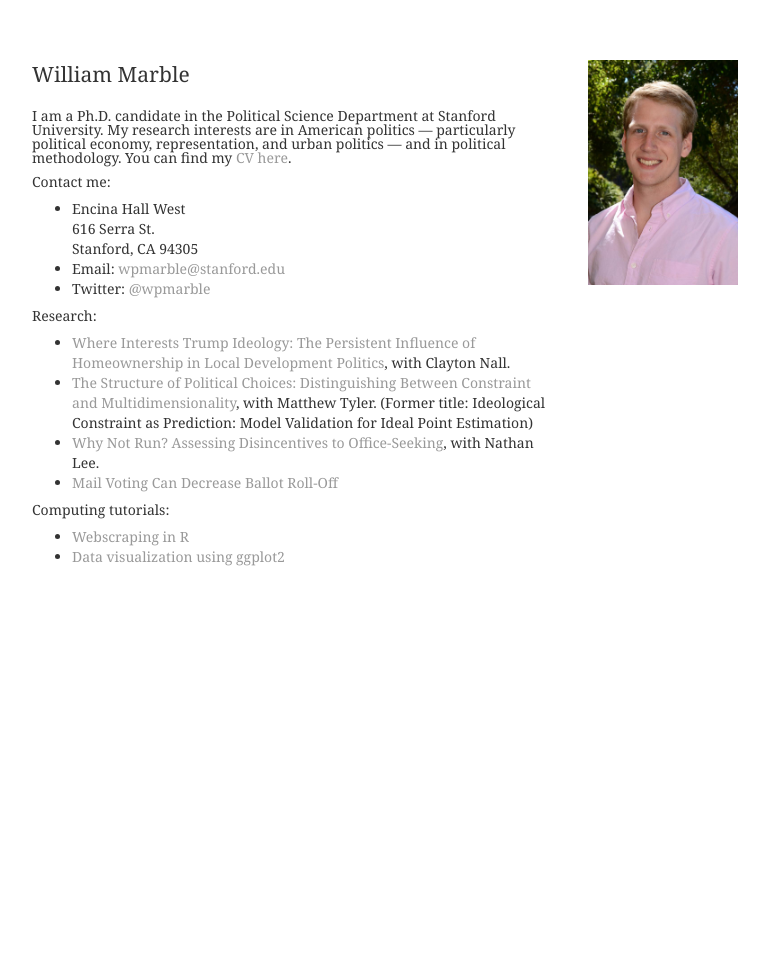
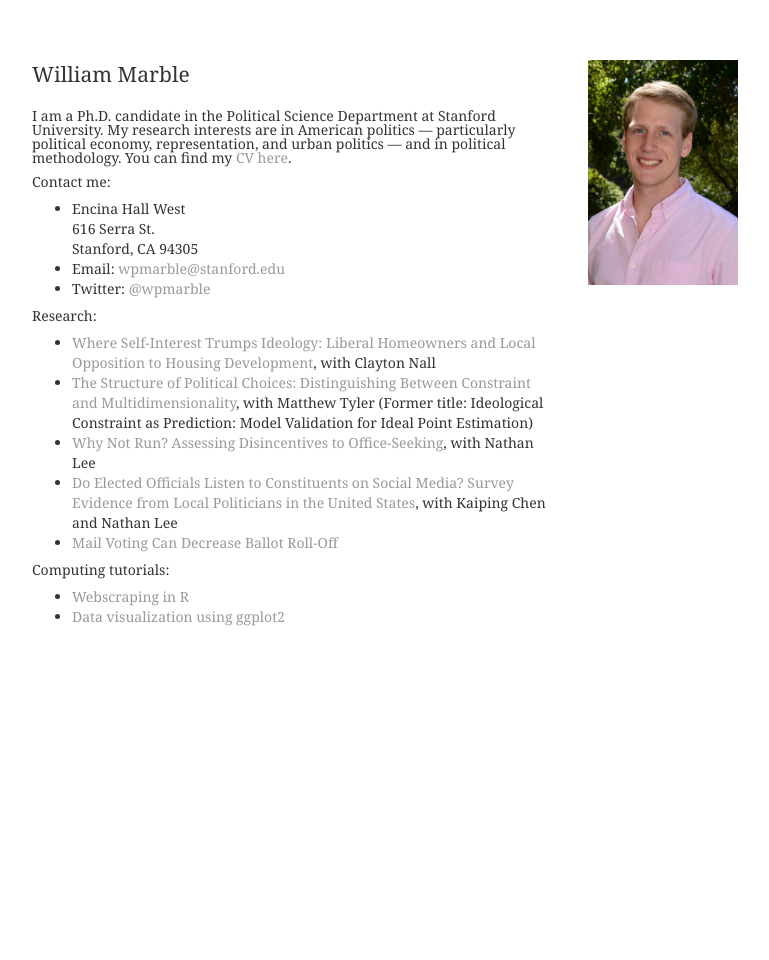
Before and after one commit to wpmarble/wpmarble.github.io, a Jekyll site: the page built from index.html, in a window 1280 px wide. Shown: the whole page, without its empty margins (160-929 px from the left). Built offline with Jekyll 4.4.1, drawn with Linux system fonts in a browser that asks for light colours.

Commit message:
add social media paper

```diff
--- a/index.html
+++ b/index.html
@@ -15,9 +15,10 @@ title: William Marble | Ph.D. Candidate, Political Science Department, Stanford
 		</ul>
 	    <p>Research:</p>
         <ul>
-            <li><a href="https://www.dropbox.com/s/5o05r0sdfnrvw48/interest.1.0.pdf?raw=1">Where Interests Trump Ideology: The Persistent Influence of Homeownership in Local Development Politics</a>, with Clayton Nall. </li>
-            <li><a href="https://www.dropbox.com/s/ln83kbra19p9fsp/IdeologicalConstraintPrediction.pdf?raw=1">The Structure of Political Choices: Distinguishing Between Constraint and Multidimensionality</a>, with Matthew Tyler. (Former title: Ideological Constraint as Prediction: Model Validation for Ideal Point Estimation)</li>
-            <li><a href="https://ssrn.com/abstract=3165193">Why Not Run? Assessing Disincentives to Office-Seeking</a>, with Nathan Lee.</li>
+            <li><a href="http://www.nallresearch.com/uploads/7/9/1/7/7917910/interest.3.3.pdf">Where Self-Interest Trumps Ideology: Liberal Homeowners and Local Opposition to Housing Development</a>, with Clayton Nall </li>
+            <li><a href="https://www.dropbox.com/s/ln83kbra19p9fsp/IdeologicalConstraintPrediction.pdf?raw=1">The Structure of Political Choices: Distinguishing Between Constraint and Multidimensionality</a>, with Matthew Tyler (Former title: Ideological Constraint as Prediction: Model Validation for Ideal Point Estimation)</li>
+            <li><a href="https://ssrn.com/abstract=3165193">Why Not Run? Assessing Disincentives to Office-Seeking</a>, with Nathan Lee</li>
+            <li><a href="docs/CLM-social-media.pdf">Do Elected Officials Listen to Constituents on Social Media? Survey Evidence from Local Politicians in the United States</a>, with Kaiping Chen and Nathan Lee
             <li><a href="docs/rolloff_vbm.pdf">Mail Voting Can Decrease Ballot Roll-Off</a></li>
         </ul>
 	    <p>Computing tutorials:</p>
```
Also changed, not shown: 1 other file.
